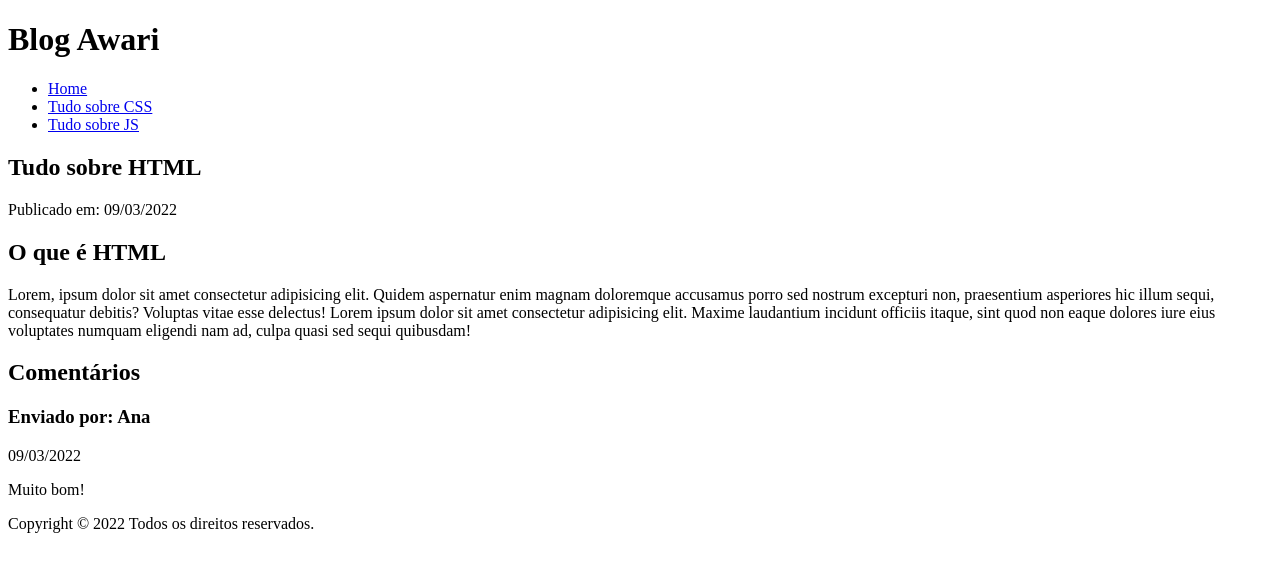
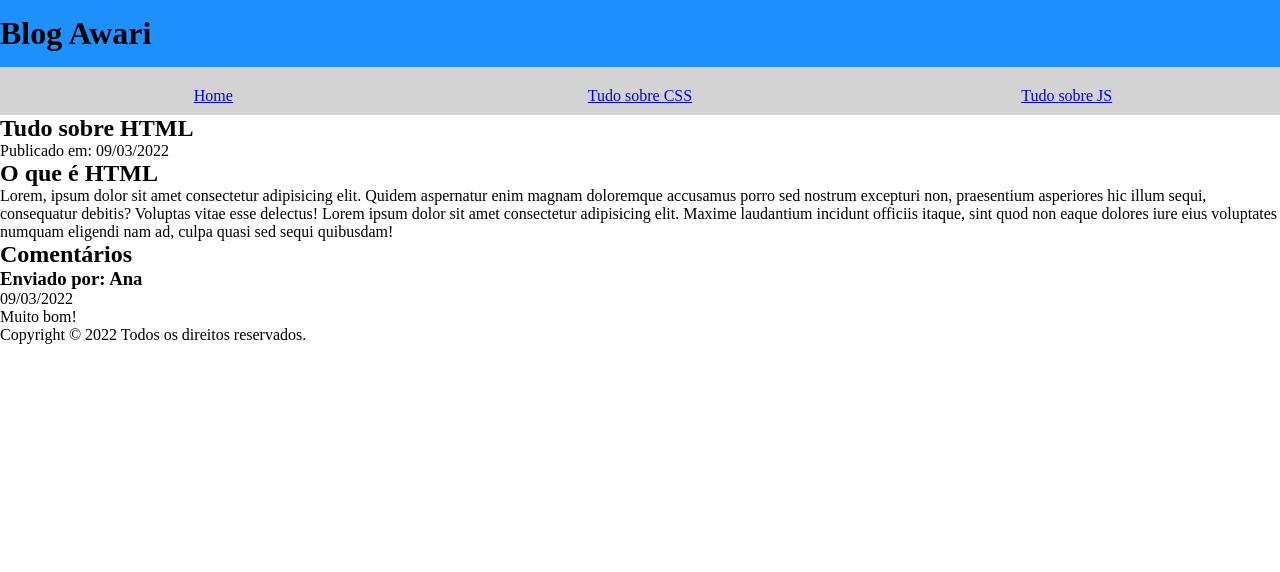
Before and after one commit to ijacklima/blog-awari, a plain HTML site: page index.html in a window 1280 px wide. Drawn offline with Linux system fonts and the light colour scheme.

Commit message:
Basic css setup

```diff
--- a/index.html
+++ b/index.html
@@ -4,19 +4,23 @@
     <meta charset="UTF-8" />
     <meta http-equiv="X-UA-Compatible" content="IE=edge" />
     <meta name="viewport" content="width=device-width, initial-scale=1.0" />
-
+    <link rel="stylesheet" href="./style.css" />
     <link rel="shortcut icon" href="#" />
     <title>Blog Awari - tudo sobre HTML</title>
   </head>
   <body>
-    <header>
+    <header class="top-bar">
       <h1>Blog Awari</h1>
     </header>
-    <nav>
-      <ul>
-        <li><a href="index.html">Home</a></li>
-        <li><a href="tudo-sobre-css.html">Tudo sobre CSS</a></li>
-        <li><a href="tudo-sobre-js.html">Tudo sobre JS</a></li>
+    <nav class="navigation">
+      <ul class="menu">
+        <li class="menu-item"><a href="index.html">Home</a></li>
+        <li class="menu-item">
+          <a href="tudo-sobre-css.html">Tudo sobre CSS</a>
+        </li>
+        <li class="menu-item">
+          <a href="tudo-sobre-js.html">Tudo sobre JS</a>
+        </li>
       </ul>
     </nav>
     <article>
--- /dev/null
+++ b/style.css
@@ -0,0 +1,23 @@
+* {
+  box-sizing: border-box;
+  margin: 0px;
+}
+.top-bar {
+  background-color: dodgerblue;
+  padding: 15px 0px;
+}
+.navigation {
+  padding: 10px 0px;
+  background-color: lightgrey;
+}
+.menu {
+  list-style: none;
+  padding: 0px;
+  display: flex;
+  margin-top: 10px;
+}
+
+.menu-item {
+  flex: 1;
+  text-align: center;
+}
```
